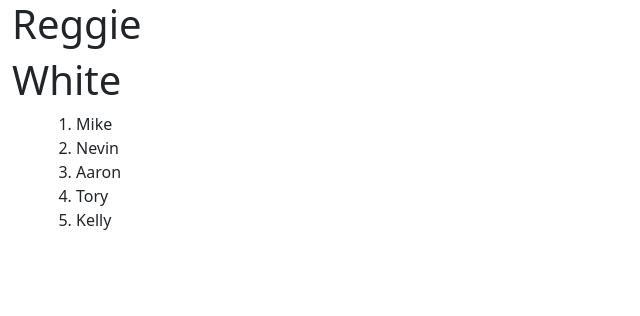
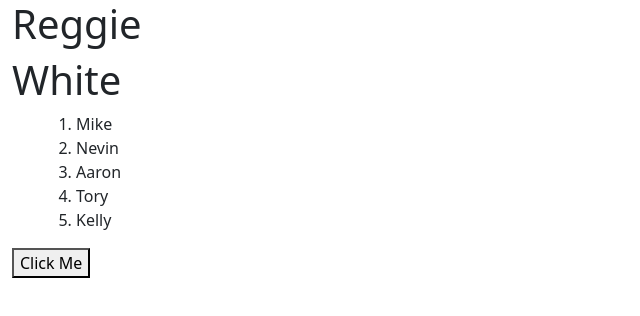
Before and after one commit to KevinVillegasDev/ReactWorkSheet, a React (Create React App) app: page / in a window 1280 px wide. Shown: the top 316 px of the page, without its empty margins (0-640 px from the left). Built offline with nearby package versions, Linux system fonts and the light colour scheme.

Commit message:
Created AlertUser component and instantiated inside app.jsx.

```diff
--- /dev/null
+++ b/src/components/AlertUser/AlertUser.jsx
@@ -0,0 +1,10 @@
+import React from 'react';
+import './AlertUser.css';
+
+const AlertUser = (props) => {
+    return (
+        <button onClick={props.alert}>Click Me</button>
+     );
+}
+
+export default AlertUser;
--- a/src/components/App.jsx
+++ b/src/components/App.jsx
@@ -2,6 +2,7 @@ import React, { Component } from 'react';
 import './App.css'
 import DisplayName from './DisplayName/DisplayName';
 import NamesList from './NamesList/NamesList';
+import AlertUser from './AlertUser/AlertUser';
 
 class App extends Component {
     constructor(props){
@@ -14,6 +15,11 @@ class App extends Component {
         };
     }
 
+    AlertTheUser = () => {
+        return(
+            alert("devCodeCamp"
+            ));
+    }
 
     render(){
         return(
@@ -24,6 +30,7 @@ class App extends Component {
                 <ol>
                     <NamesList displayNameList={this.state.names}/>
                 </ol>
+                <AlertUser alert={this.AlertTheUser}/>
             </div>
 
         )
```
Also changed, not shown: src/components/AlertUser/AlertUser.css (added).
